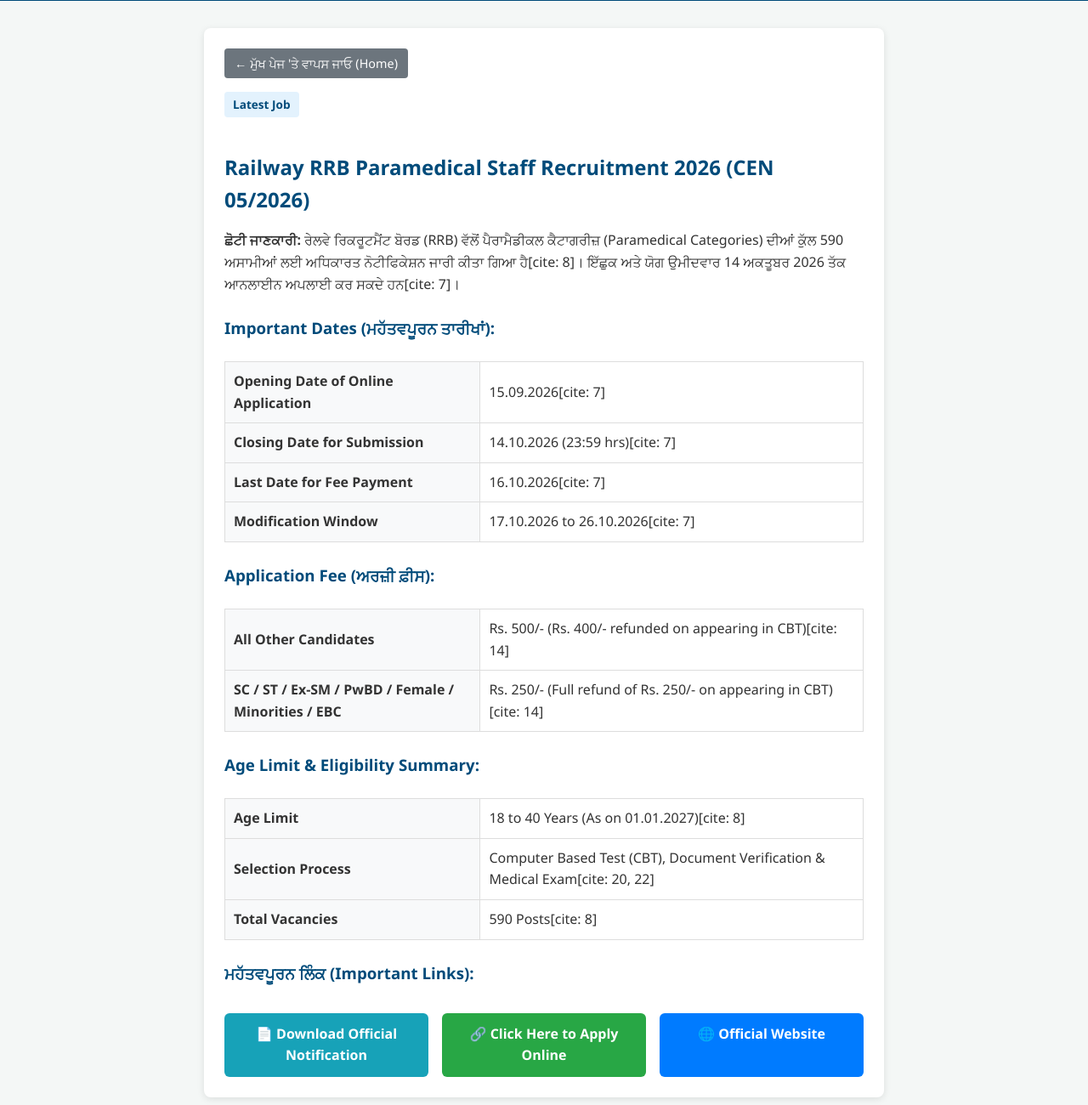
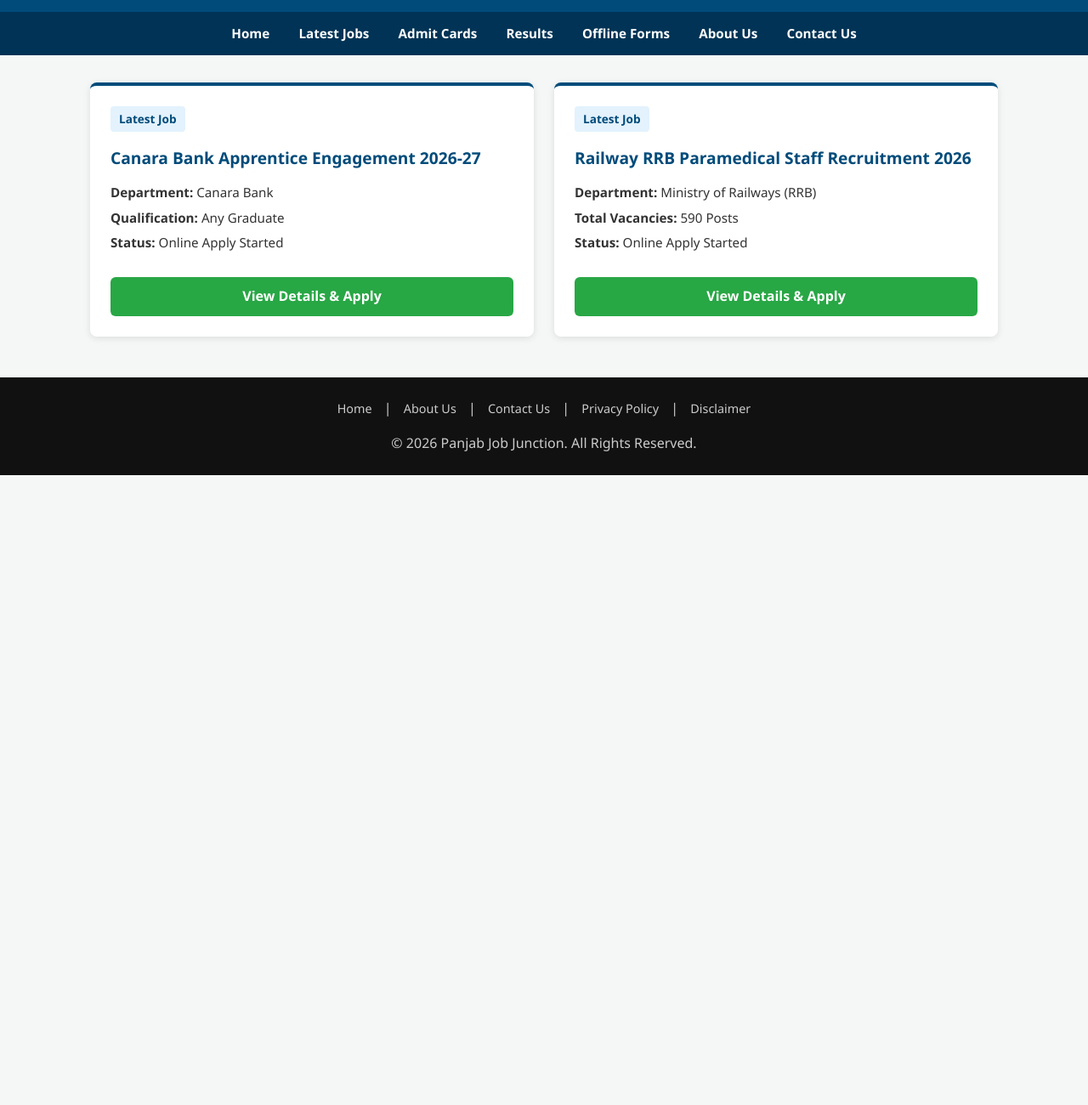
Before and after one commit to panjabjobjunction/panjabjobjunction-site, a plain HTML site: page rrb-paramedical-2026.html in a window 1280 px wide. Shown: the part 140-1440 px from the top of the page at 85% size. After the commit the page ends 800 px from the top, so only its background shows below. Drawn offline with Linux system fonts and the light colour scheme.

Commit message:
Update rrb-paramedical-2026.html

```diff
--- a/rrb-paramedical-2026.html
+++ b/rrb-paramedical-2026.html
@@ -3,29 +3,28 @@
 <head>
     <meta charset="UTF-8">
     <meta name="viewport" content="width=device-width, initial-scale=1.0">
-    <title>Railway RRB Paramedical Staff Recruitment 2026 - Panjab Job Junction</title>
-    <link rel="icon" type="image/png" href="logo.png">
+    <title>Panjab Job Junction - Latest Government Jobs & Admit Cards</title>
+    <link rel="icon" type="image/png" href="https://github.com/panjabjobjunction/panjabjobjunction-site/blob/main/logo.png.png?raw=true">
     <style>
         * { box-sizing: border-box; margin: 0; padding: 0; font-family: 'Segoe UI', Arial, sans-serif; }
         body { background-color: #f4f7f6; color: #333; line-height: 1.6; }
         header { background-color: #004b7a; color: white; text-align: center; padding: 2rem 1rem; }
-        header h1 { font-size: 2rem; }
-        .container { max-width: 800px; margin: 2rem auto; padding: 1.5rem; background: white; border-radius: 8px; box-shadow: 0 2px 8px rgba(0,0,0,0.1); }
+        header h1 { font-size: 2.2rem; margin-bottom: 0.5rem; }
+        nav { background-color: #003355; padding: 0.8rem; text-align: center; }
+        nav a { color: white; text-decoration: none; margin: 0 15px; font-weight: bold; font-size: 0.95rem; }
+        nav a:hover { text-decoration: underline; }
+        .container { max-width: 1100px; margin: 2rem auto; padding: 0 1rem; }
+        .cards-grid { display: grid; grid-template-columns: repeat(auto-fit, minmax(300px, 1fr)); gap: 1.5rem; }
+        .card { background: white; border-radius: 8px; box-shadow: 0 2px 8px rgba(0,0,0,0.1); padding: 1.5rem; display: flex; flex-direction: column; justify-content: space-between; border-top: 4px solid #004b7a; }
         .badge { display: inline-block; background: #e3f2fd; color: #004b7a; padding: 4px 10px; border-radius: 4px; font-weight: bold; font-size: 0.85rem; margin-bottom: 1rem; }
-        h2, h3 { color: #004b7a; margin-bottom: 1rem; margin-top: 1.5rem; }
-        .info-table { width: 100%; border-collapse: collapse; margin: 1.5rem 0; }
-        .info-table th, .info-table td { border: 1px solid #ddd; padding: 10px; text-align: left; }
-        .info-table th { background-color: #f8f9fa; width: 40%; }
-        .btn-container { display: flex; gap: 1rem; flex-wrap: wrap; margin-top: 2rem; }
-        .btn { flex: 1; min-width: 200px; text-align: center; padding: 12px; border-radius: 6px; text-decoration: none; font-weight: bold; color: white; transition: 0.2s; }
-        .btn-apply { background-color: #28a745; }
-        .btn-apply:hover { background-color: #218838; }
-        .btn-notification { background-color: #17a2b8; }
-        .btn-notification:hover { background-color: #138496; }
-        .btn-website { background-color: #007bff; }
-        .btn-website:hover { background-color: #0056b3; }
-        .btn-back { background-color: #6c757d; display: inline-block; margin-bottom: 1rem; padding: 6px 12px; color: white; text-decoration: none; border-radius: 4px; font-size: 0.9rem; }
+        .card h3 { color: #004b7a; margin-bottom: 0.8rem; font-size: 1.2rem; }
+        .card-info p { margin-bottom: 5px; font-size: 0.95rem; }
+        .btn { display: block; text-align: center; background-color: #28a745; color: white; padding: 10px; border-radius: 6px; text-decoration: none; font-weight: bold; margin-top: 1.5rem; transition: 0.2s; }
+        .btn:hover { background-color: #218838; }
         footer { background: #111; color: #ccc; text-align: center; padding: 1.5rem; margin-top: 3rem; }
+        .footer-nav { margin-bottom: 1rem; }
+        .footer-nav a { color: #ccc; text-decoration: none; margin: 0 10px; font-size: 0.9rem; }
+        .footer-nav a:hover { color: white; }
     </style>
 </head>
 <body>
@@ -35,71 +34,56 @@
         <p>ਸਾਰੀਆਂ ਸਰਕਾਰੀ ਨੌਕਰੀਆਂ ਦੀ ਜਾਣਕਾਰੀ, ਆਫਲਾਈਨ ਫਾਰਮਾਂ ਅਤੇ ਦਾਖਲਾ ਕਾਰਡਾਂ ਲਈ ਤੁਹਾਡਾ ਭਰੋਸੇਯੋਗ ਪੋਰਟਲ</p>
     </header>
 
+    <nav>
+        <a href="index.html">Home</a>
+        <a href="#">Latest Jobs</a>
+        <a href="#">Admit Cards</a>
+        <a href="#">Results</a>
+        <a href="#">Offline Forms</a>
+        <a href="#">About Us</a>
+        <a href="#">Contact Us</a>
+    </nav>
+
     <div class="container">
-        <a href="index.html" class="btn-back">← ਮੁੱਖ ਪੇਜ 'ਤੇ ਵਾਪਸ ਜਾਓ (Home)</a>
-        <br>
-        <span class="badge">Latest Job</span>
-        <h2>Railway RRB Paramedical Staff Recruitment 2026 (CEN 05/2026)</h2>
+        <div class="cards-grid">
+            <!-- Canara Bank Apprentice Card -->
+            <div class="card">
+                <div>
+                    <span class="badge">Latest Job</span>
+                    <h3>Canara Bank Apprentice Engagement 2026-27</h3>
+                    <div class="card-info">
+                        <p><strong>Department:</strong> Canara Bank</p>
+                        <p><strong>Qualification:</strong> Any Graduate</p>
+                        <p><strong>Status:</strong> Online Apply Started</p>
+                    </div>
+                </div>
+                <a href="canara-bank-apprentice.html" class="btn">View Details & Apply</a>
+            </div>
 
-        <p><strong>ਛੋਟੀ ਜਾਣਕਾਰੀ:</strong> ਰੇਲਵੇ ਰਿਕਰੂਟਮੈਂਟ ਬੋਰਡ (RRB) ਵੱਲੋਂ ਪੈਰਾਮੈਡੀਕਲ ਕੈਟਾਗਰੀਜ਼ (Paramedical Categories) ਦੀਆਂ ਕੁੱਲ 590 ਅਸਾਮੀਆਂ ਲਈ ਅਧਿਕਾਰਤ ਨੋਟੀਫਿਕੇਸ਼ਨ ਜਾਰੀ ਕੀਤਾ ਗਿਆ ਹੈ[cite: 8]। ਇੱਛੁਕ ਅਤੇ ਯੋਗ ਉਮੀਦਵਾਰ 14 ਅਕਤੂਬਰ 2026 ਤੱਕ ਆਨਲਾਈਨ ਅਪਲਾਈ ਕਰ ਸਕਦੇ ਹਨ[cite: 7]।</p>
-
-        <h3>Important Dates (ਮਹੱਤਵਪੂਰਨ ਤਾਰੀਖਾਂ):</h3>
-        <table class="info-table">
-            <tr>
-                <th>Opening Date of Online Application</th>
-                <td>15.09.2026[cite: 7]</td>
-            </tr>
-            <tr>
-                <th>Closing Date for Submission</th>
-                <td>14.10.2026 (23:59 hrs)[cite: 7]</td>
-            </tr>
-            <tr>
-                <th>Last Date for Fee Payment</th>
-                <td>16.10.2026[cite: 7]</td>
-            </tr>
-            <tr>
-                <th>Modification Window</th>
-                <td>17.10.2026 to 26.10.2026[cite: 7]</td>
-            </tr>
-        </table>
-
-        <h3>Application Fee (ਅਰਜ਼ੀ ਫ਼ੀਸ):</h3>
-        <table class="info-table">
-            <tr>
-                <th>All Other Candidates</th>
-                <td>Rs. 500/- (Rs. 400/- refunded on appearing in CBT)[cite: 14]</td>
-            </tr>
-            <tr>
-                <th>SC / ST / Ex-SM / PwBD / Female / Minorities / EBC</th>
-                <td>Rs. 250/- (Full refund of Rs. 250/- on appearing in CBT)[cite: 14]</td>
-            </tr>
-        </table>
-
-        <h3>Age Limit & Eligibility Summary:</h3>
-        <table class="info-table">
-            <tr>
-                <th>Age Limit</th>
-                <td>18 to 40 Years (As on 01.01.2027)[cite: 8]</td>
-            </tr>
-            <tr>
-                <th>Selection Process</th>
-                <td>Computer Based Test (CBT), Document Verification & Medical Exam[cite: 20, 22]</td>
-            </tr>
-            <tr>
-                <th>Total Vacancies</th>
-                <td>590 Posts[cite: 8]</td>
-            </tr>
-        </table>
-
-        <h3>ਮਹੱਤਵਪੂਰਨ ਲਿੰਕ (Important Links):</h3>
-        <div class="btn-container">
-            <a href="Railway-RRB-Paramedical-Staff-Recruitment-2026-English (1).pdf" target="_blank" class="btn btn-notification">📄 Download Official Notification</a>
-            <a href="https://rrb.indianrailways.gov.in/" target="_blank" class="btn btn-apply">🔗 Click Here to Apply Online</a>
-            <a href="https://rrb.indianrailways.gov.in/" target="_blank" class="btn btn-website">🌐 Official Website</a>
+            <!-- Railway RRB Paramedical Staff Card -->
+            <div class="card">
+                <div>
+                    <span class="badge">Latest Job</span>
+                    <h3>Railway RRB Paramedical Staff Recruitment 2026</h3>
+                    <div class="card-info">
+                        <p><strong>Department:</strong> Ministry of Railways (RRB)</p>
+                        <p><strong>Total Vacancies:</strong> 590 Posts</p>
+                        <p><strong>Status:</strong> Online Apply Started</p>
+                    </div>
+                </div>
+                <a href="rrb-paramedical-2026.html" class="btn">View Details & Apply</a>
+            </div>
         </div>
     </div>
 
     <footer>
+        <div class="footer-nav">
+            <a href="index.html">Home</a> |
+            <a href="#">About Us</a> |
+            <a href="#">Contact Us</a> |
+            <a href="#">Privacy Policy</a> |
+            <a href="#">Disclaimer</a>
+        </div>
         <p>&copy; 2026 Panjab Job Junction. All Rights Reserved.</p>
     </footer>
 
```
